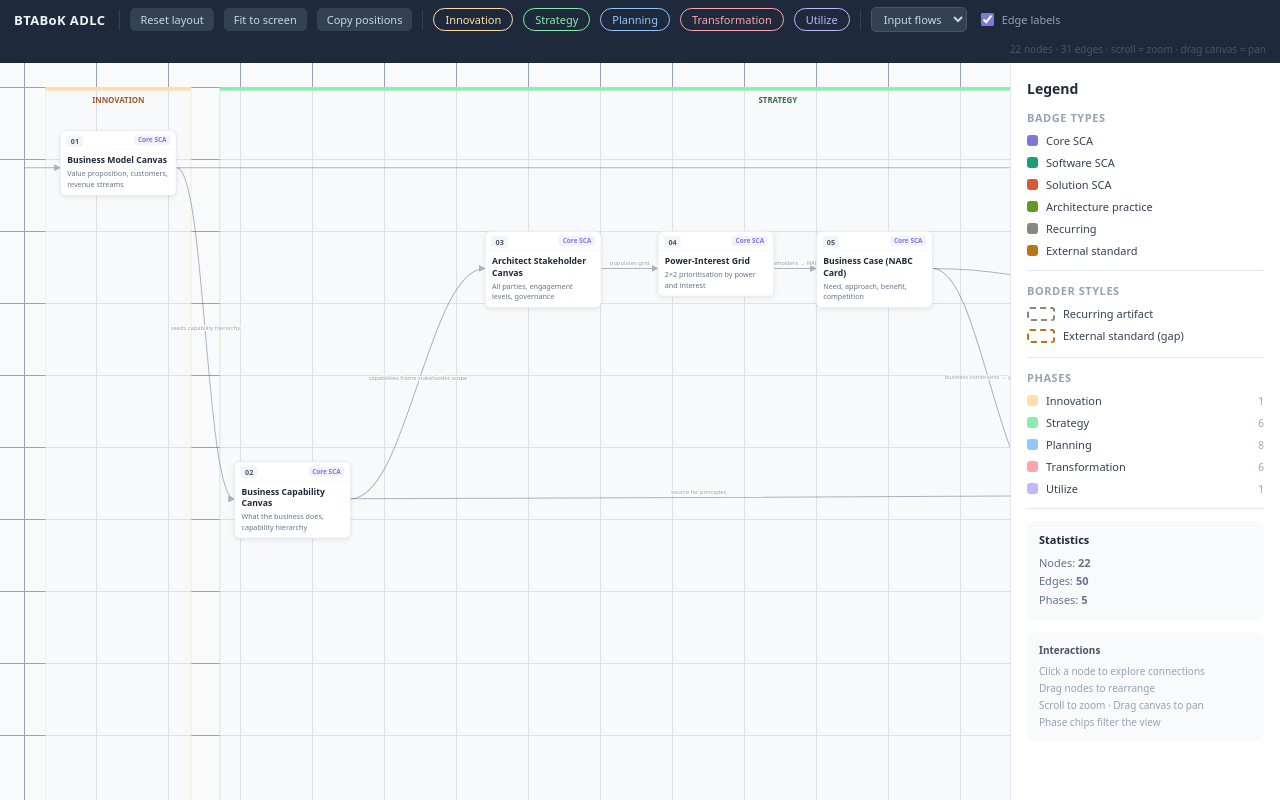
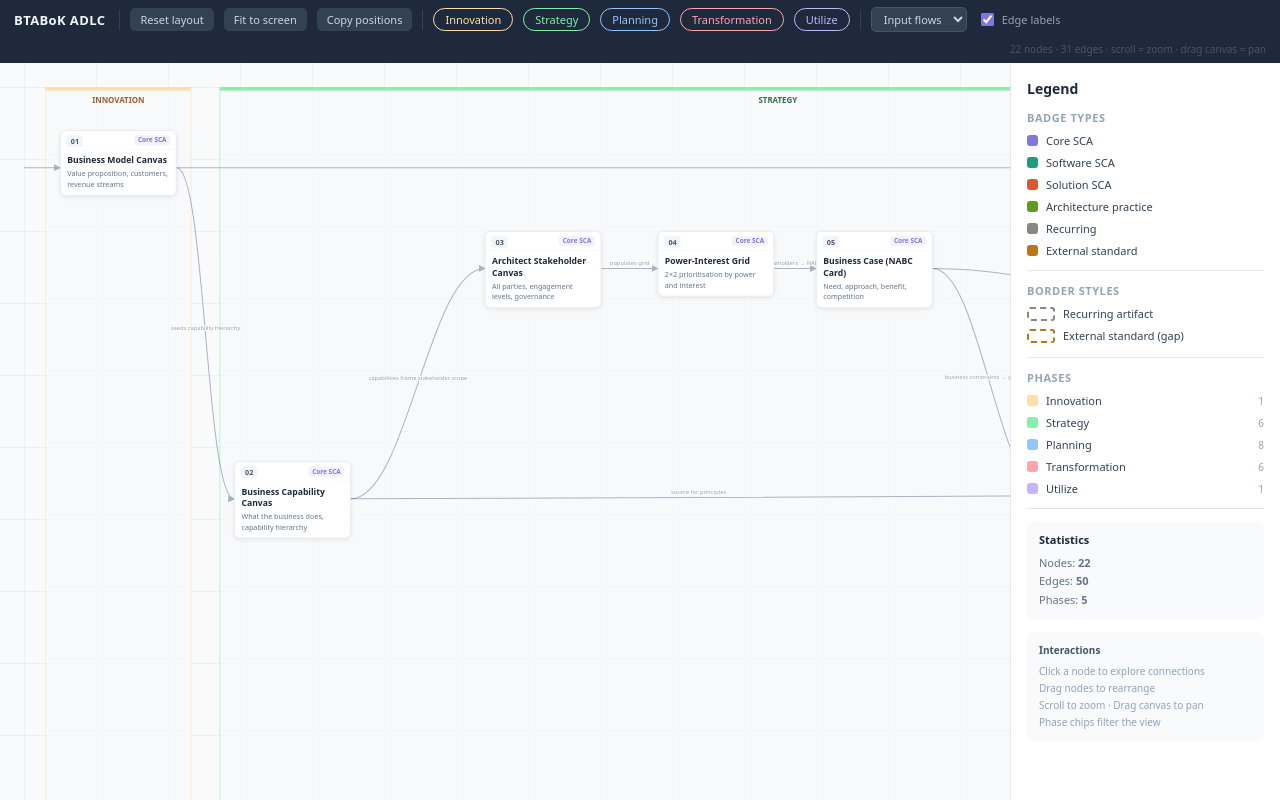
Before and after one commit to hza/btabok-adlc, a React (Vite) app: page / in a window 1280 px wide. Built offline with nearby package versions, Linux system fonts and the light colour scheme.

Commit message:
Update grid styling with rgba colors for improved visibility

```diff
--- a/src/App.tsx
+++ b/src/App.tsx
@@ -250,10 +250,10 @@ export default function App() {
   const gridOffY100 = ((pan.y % gridStep100) + gridStep100) % gridStep100;
   const infiniteGridStyle = {
     backgroundImage: [
-      'linear-gradient(#CBD5E1 0.35px, transparent 0.35px)',
-      'linear-gradient(90deg, #CBD5E1 0.35px, transparent 0.35px)',
-      'linear-gradient(#94A3B8 0.6px, transparent 0.6px)',
-      'linear-gradient(90deg, #94A3B8 0.6px, transparent 0.6px)',
+      'linear-gradient(rgba(203,213,225,0.35) 0.35px, transparent 0.35px)',
+      'linear-gradient(90deg, rgba(203,213,225,0.35) 0.35px, transparent 0.35px)',
+      'linear-gradient(rgba(148, 163, 184, 0.12) 0.6px, transparent 0.6px)',
+      'linear-gradient(90deg, rgba(148, 163, 184, 0.1) 0.6px, transparent 0.6px)',
     ].join(','),
     backgroundSize: [
       `${gridStep20}px ${gridStep20}px`,
```
